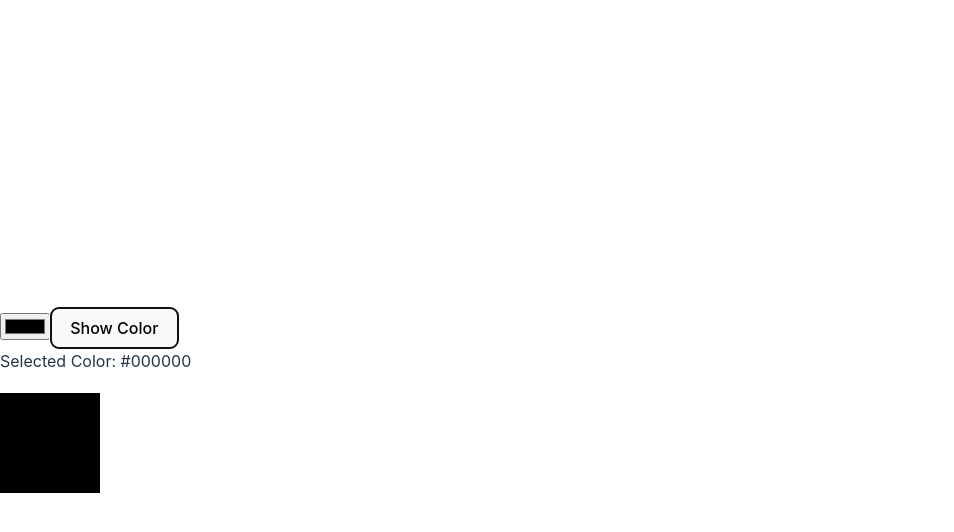
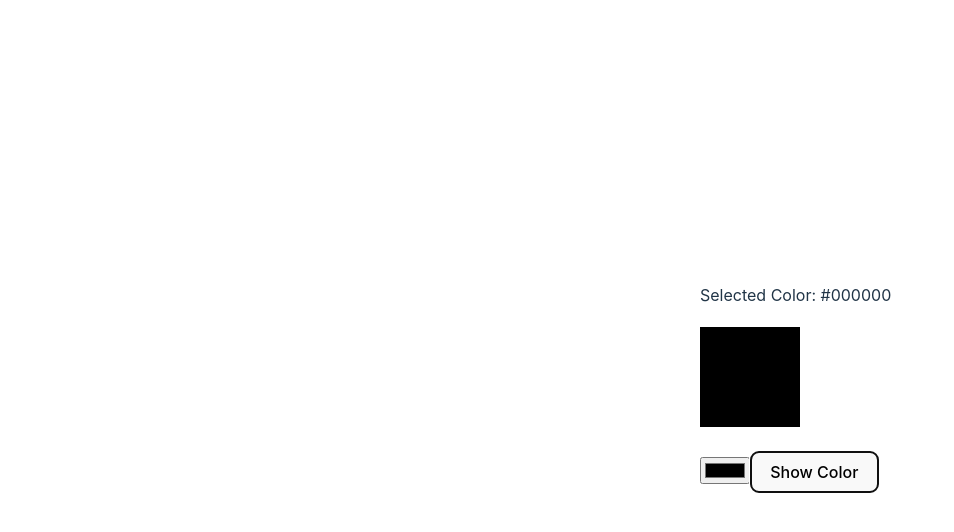
Before and after one commit to Bv28dog/react_js, a React (Vite) app: page / in a window 1280 px wide. Both pictures are taken after a click on the button "Show Color". Shown: the top 532 px of the page, without its empty margins (0-954 px from the left). Built offline with nearby package versions, Linux system fonts and the light colour scheme.

Commit message:
add some

```diff
--- a/src/App.jsx
+++ b/src/App.jsx
@@ -14,7 +14,21 @@ const App = () => {
     }
   };
   return (
-    <div>
+    <div style={{ marginLeft: "700px" }}>
+      <div>Selected Color: {selectedColor}</div>
+      <div>
+        {displayColor && (
+          <div
+            style={{
+              width: "100px",
+              height: "100px",
+              backgroundColor: displayColor,
+              marginTop: "20px",
+            }}
+          ></div>
+        )}
+      </div>
+      <br />
       <ColorPiker
         ref={colorPikerRef}
         onChange={(color) => {
@@ -22,17 +36,8 @@ const App = () => {
         }}
       />
       <button onClick={handleShowColor}>Show Color</button>
-      <div>Selected Color: {selectedColor}</div>
-      {displayColor && (
-        <div
-          style={{
-            width: "100px",
-            height: "100px",
-            backgroundColor: displayColor,
-            marginTop: "20px",
-          }}
-        ></div>
-      )}
+      <br />
+      <br />
     </div>
   );
 };
--- a/src/components/componentshook/ColorCmp.jsx
+++ b/src/components/componentshook/ColorCmp.jsx
@@ -1,13 +1,13 @@
 import { forwardRef } from "react";
 
-export const ColorPiker = forwardRef(function ColorPiker(props, ref) {
+export const ColorPiker = forwardRef(function ColorPiker({ onChange }, ref) {
   return (
     <input
       type="color"
       ref={ref}
       onChange={(e) => {
-        if (props.onChange) {
-          props.onChange(e.target.value);
+        if (onChange) {
+          onChange(e.target.value);
         }
       }}
     />
```
